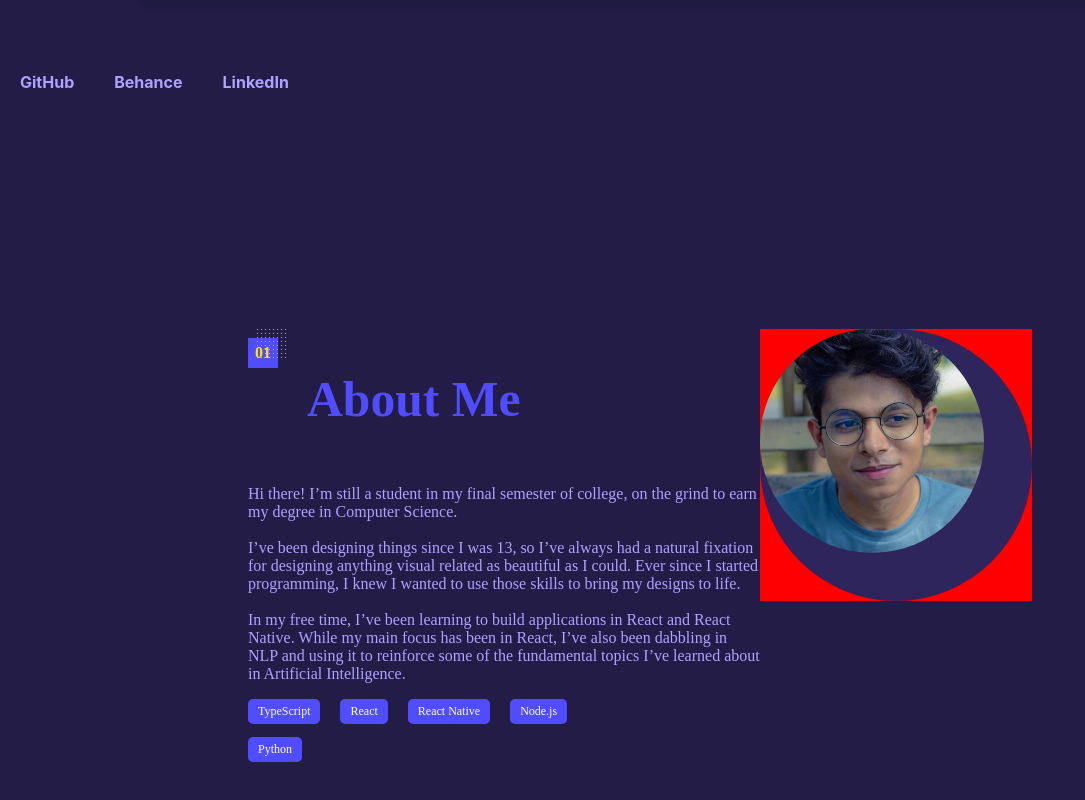
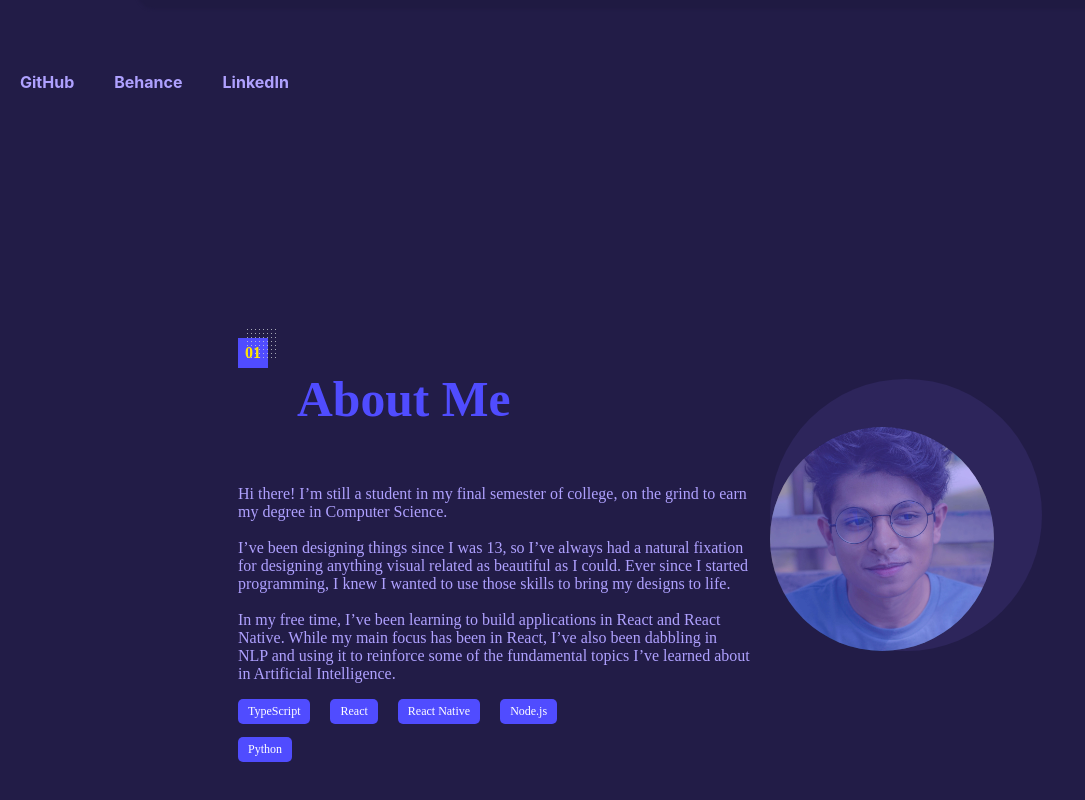
Before and after one commit to arif-bashar/portfolio, a Gatsby site: page / in a window 1280 px wide. Shown: the part 648-1448 px from the top of the page, without its empty margins (0-1085 px from the left). Built offline with nearby package versions, Linux system fonts and the light colour scheme; Gatsby itself is replaced by a stand-in of ours.

Commit message:
finished about page

```diff
--- a/src/components/image.tsx
+++ b/src/components/image.tsx
@@ -1,6 +1,7 @@
 import React from "react"
 import { useStaticQuery, graphql } from "gatsby"
 import Img from "gatsby-image"
+import BackgroundImage from "gatsby-background-image"
 
 /*
  * This component is built using `gatsby-image` to automatically serve optimized
@@ -26,7 +27,7 @@ const Image = () => {
     }
   `)
 
-  return <Img fluid={data.placeholderImage.childImageSharp.fluid} />
+  return <BackgroundImage fluid={data.placeholderImage.childImageSharp.fluid}></BackgroundImage>
 }
 
 export default Image
--- a/src/components/sections/AboutSection.tsx
+++ b/src/components/sections/AboutSection.tsx
@@ -39,12 +39,14 @@ function AboutSection() {
             <p>
               Hi there! I’m still a student in my final semester of college, on
               the grind to earn my degree in Computer Science.
-              <br></br><br></br>
+              <br></br>
+              <br></br>
               I’ve been designing things since I was 13, so I’ve always had a
               natural fixation for designing anything visual related as
               beautiful as I could. Ever since I started programming, I knew I
               wanted to use those skills to bring my designs to life.
-              <br></br><br></br>
+              <br></br>
+              <br></br>
               In my free time, I’ve been learning to build applications in React
               and React Native. While my main focus has been in React, I’ve also
               been dabbling in NLP and using it to reinforce some of the
@@ -61,7 +63,10 @@ function AboutSection() {
         </div>
         <div className="right-section">
           <div className="circle"></div>
-          <Img className="profile-pic" fluid={images.profile.childImageSharp.fluid} />
+          <div className="image-filter"></div>
+          <div className="profile-pic">
+            <Img fluid={images.profile.childImageSharp.fluid} />
+          </div>
         </div>
       </div>
     </div>
--- a/src/styles/styles.scss
+++ b/src/styles/styles.scss
@@ -115,6 +115,7 @@ main {
   height: 100%;
   position: absolute;
 
+  // Welcome Section
   .welcome-section {
     display: flex;
     width: 100%;
@@ -153,6 +154,8 @@ main {
     }
   }
 
+
+  // About Section
   .about-section {
     display: flex;
     width: 100%;
@@ -237,7 +240,6 @@ main {
         .bottom-section {
           display: flex;
           width: 400px;
-          // justify-content: space-around;
           flex-wrap: wrap;
 
           .tag {
@@ -254,10 +256,34 @@ main {
       }
 
       .right-section {
+        margin-left: 20px;
+        top: 50px;
         width: 272px;
         height: 272px;
-        background: red;
         position: relative;
+
+        .image-filter {
+          width: 224px;
+          height: 224px;
+          position: absolute;
+          bottom: 0px;
+          left: 0px;
+          border-radius: 50%;
+          background: rgba(113, 88, 255, .42);
+          z-index: 2;
+        }
+
+        .profile-pic {
+          width: 224px;
+          height: 224px;
+          position: absolute;
+          bottom: 0px;
+          left: 0px;
+
+          img {
+            border-radius: 50%;
+          }
+        }
 
         .circle {
           width: 100%;
@@ -267,14 +293,9 @@ main {
           border-radius: 50%;
         }
 
-        .profile-pic {
-          width: 224px;
-          height: 224px;
-          position: absolute;
-          bottom: 0px;
-          left: 0px;
-          border-radius: 50%;
-        }
+
+
+
       }
     }
   }
```
